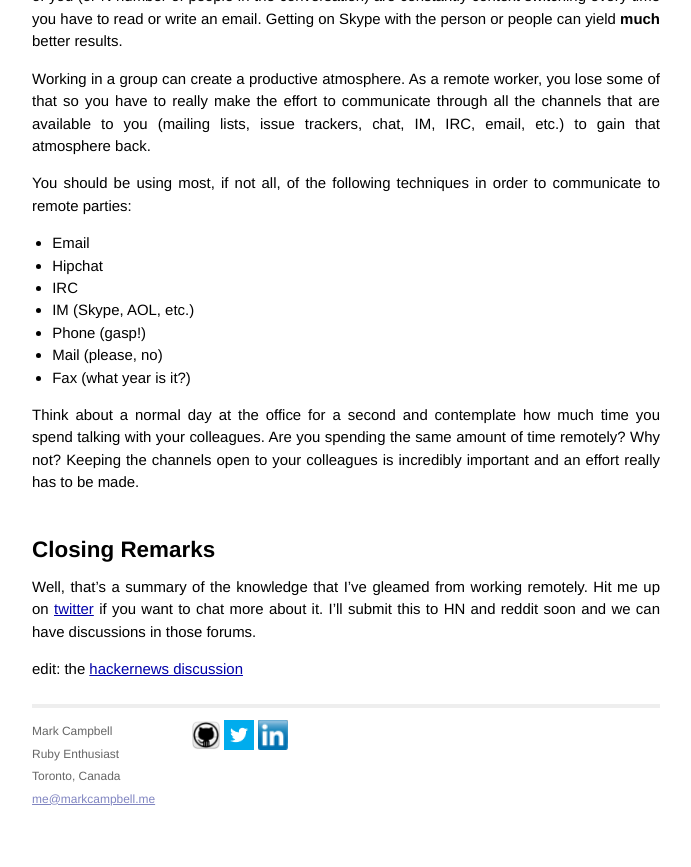
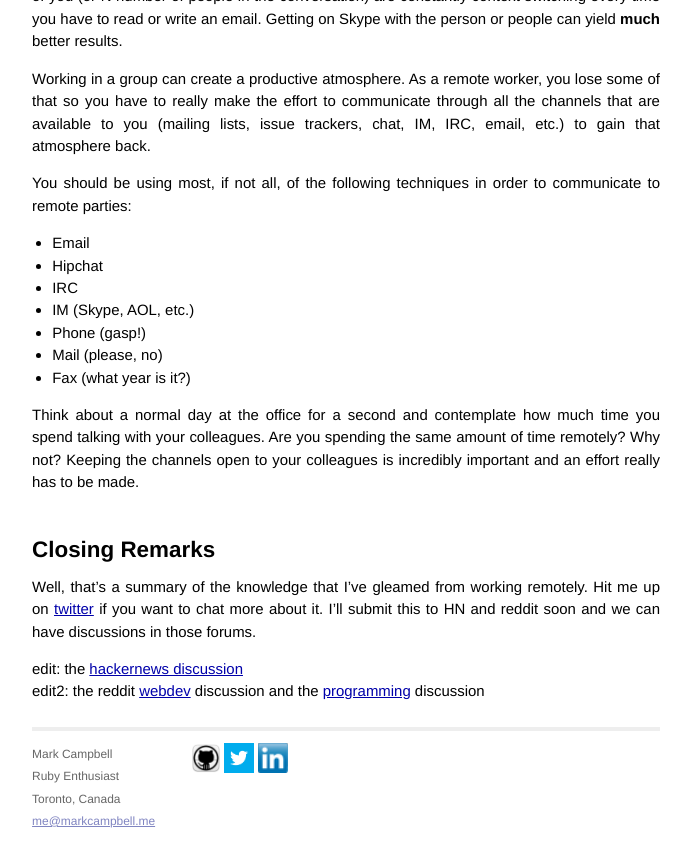
Before and after one commit to Nitrodist/markcampbell.me, a Jekyll site: the page built from _posts/2013-05-23-how-to-work-remotely.markdown, in a window 1280 px wide and 900 px high, scrolled down 3254 px. Shown: the top 867 px of the window, without its empty margins (294-985 px from the left). Built offline with Jekyll 4.4.1, drawn with Linux system fonts in a browser that asks for light colours.

Commit message:
Add reddit links to 'How to work remotely' post

```diff
--- a/_posts/2013-05-23-how-to-work-remotely.markdown
+++ b/_posts/2013-05-23-how-to-work-remotely.markdown
@@ -104,3 +104,4 @@ Think about a normal day at the office for a second and contemplate how much tim
 Well, that's a summary of the knowledge that I've gleamed from working remotely. Hit me up on [twitter](https://twitter.com/Nitrodist) if you want to chat more about it. I'll submit this to HN and reddit soon and we can have discussions in those forums.
 
 edit: the [hackernews discussion](https://news.ycombinator.com/item?id=5757047)
+edit2: the reddit [webdev](http://www.reddit.com/r/webdev/comments/1ewm19/how_to_work_remotely_as_a_software_developer/) discussion and the [programming](http://www.reddit.com/r/programming/comments/1ewlyv/how_to_work_remotely_as_a_software_developer/) discussion
```
